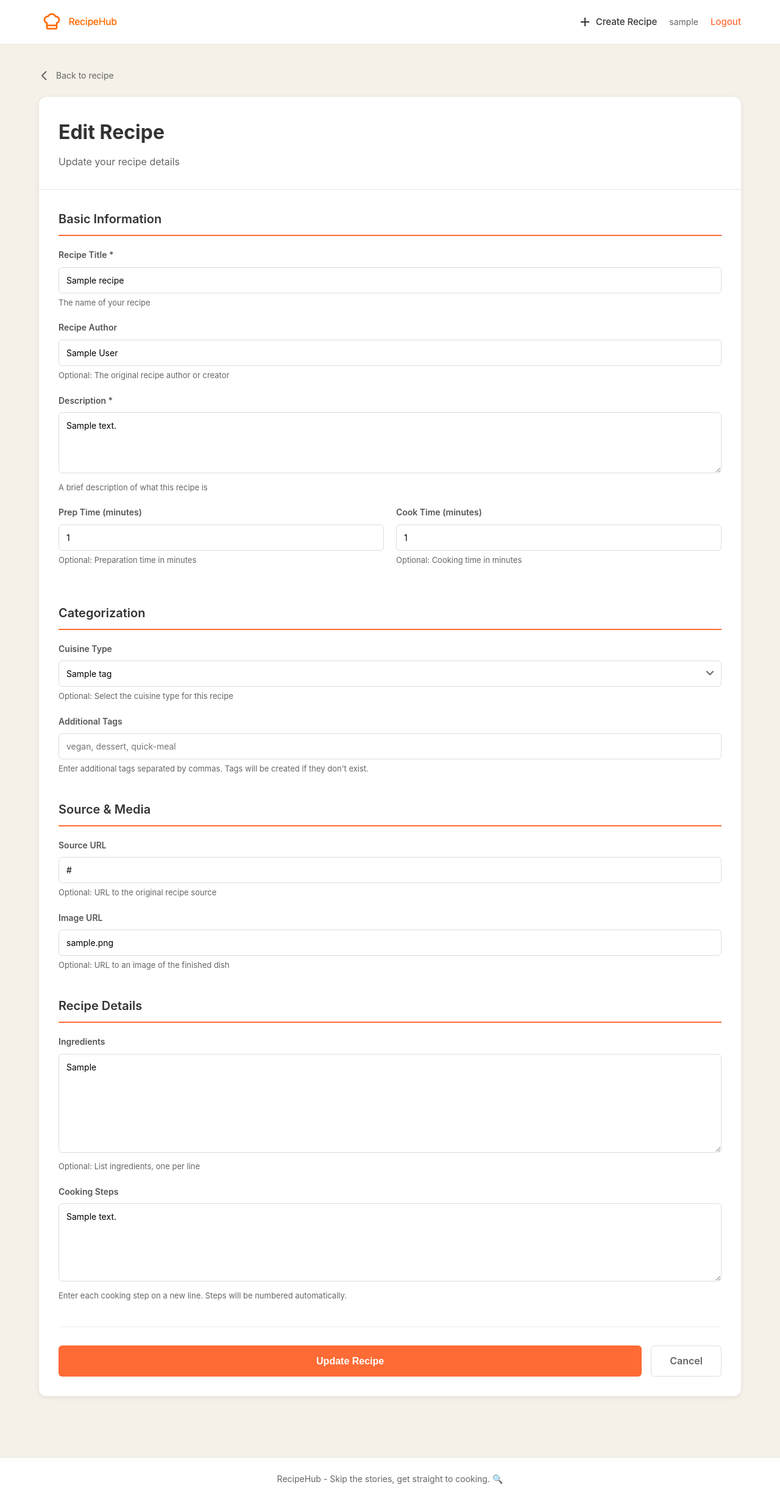
After one commit to luciavinapatino/rough-frost, a Django app: page /recipe/1/edit/ in a window 1280 px wide. The commit adds this page. Shown: the whole page at 61% size. Run offline with Django 4.2, Linux system fonts and the light colour scheme; a user stored in the database is signed in; tables that the repository leaves empty hold one stand-in row (values such as "Sample post").

Commit message:
Add recipe editing functionality
- Add edit button to recipe detail page for recipe authors
- Create edit_recipe view with form prepopulation and authorization
- Add edit_recipe URL pattern
- Create edit_recipe.html template matching create form styling
- Only recipe authors can edit their own recipes

```diff
--- /dev/null
+++ b/django-project/recipes/templates/edit_recipe.html
@@ -0,0 +1,214 @@
+{% load static %}
+<!DOCTYPE html>
+<html lang="en">
+<head>
+    <meta charset="UTF-8">
+    <meta name="viewport" content="width=device-width, initial-scale=1.0">
+    <title>Edit Recipe - RecipeHub</title>
+    <link rel="stylesheet" href="{% static 'css/styles.css' %}">
+</head>
+<body>
+    <header class="main-header">
+        <div class="header-content">
+            <a href="{% url 'home' %}" class="logo">
+                <img src="{% static 'images/Logo_name.png' %}" alt="RecipeHub" style="height: 40px; width: auto;">
+            </a>
+
+            <nav class="main-nav">
+                <a href="{% url 'create_recipe' %}" class="nav-link">
+                    <svg width="20" height="20" viewBox="0 0 20 20" fill="none">
+                        <path d="M10 3V17M3 10H17" stroke="currentColor" stroke-width="2"/>
+                    </svg>
+                    Create Recipe
+                </a>
+                {% if user.is_authenticated %}
+                <div class="user-info">
+                    <span class="username">{{ user.username }}</span>
+                    <a href="{% url 'logout' %}" class="nav-link" style="color: #FF6B35; text-decoration: none;">Logout</a>
+                </div>
+                {% else %}
+                <a href="{% url 'login' %}" class="btn-primary" style="padding: 8px 20px; text-decoration: none; font-size: 14px;">Login</a>
+                {% endif %}
+            </nav>
+        </div>
+    </header>
+
+    <main class="main-content">
+        <div class="content-wrapper">
+            <a href="{% url 'recipe_detail' recipe.pk %}" class="back-link">
+                <svg width="20" height="20" viewBox="0 0 20 20" fill="none">
+                    <path d="M12 3L5 10L12 17" stroke="currentColor" stroke-width="2"/>
+                </svg>
+                Back to recipe
+            </a>
+
+            <div class="recipe-detail">
+                <div class="recipe-header">
+                    <h1 class="recipe-title">Edit Recipe</h1>
+                    <p style="color: #666; margin-top: 10px;">Update your recipe details</p>
+                </div>
+
+                <div class="recipe-content">
+                    <form method="post" novalidate class="recipe-form">
+                        {% csrf_token %}
+
+                        {% if form.non_field_errors %}
+                        <div class="form-errors">
+                            {{ form.non_field_errors }}
+                        </div>
+                        {% endif %}
+
+                        <div class="form-section">
+                            <h2>Basic Information</h2>
+
+                            <div class="form-group">
+                                <label for="id_title">Recipe Title *</label>
+                                {{ form.title }}
+                                {% if form.title.errors %}
+                                <div class="field-error">{{ form.title.errors }}</div>
+                                {% endif %}
+                                {% if form.title.help_text %}
+                                <div class="field-help">{{ form.title.help_text }}</div>
+                                {% endif %}
+                            </div>
+
+                            <div class="form-group">
+                                <label for="id_recipe_author">Recipe Author</label>
+                                {{ form.recipe_author }}
+                                {% if form.recipe_author.errors %}
+                                <div class="field-error">{{ form.recipe_author.errors }}</div>
+                                {% endif %}
+                                {% if form.recipe_author.help_text %}
+                                <div class="field-help">{{ form.recipe_author.help_text }}</div>
+                                {% endif %}
+                            </div>
+
+                            <div class="form-group">
+                                <label for="id_description">Description *</label>
+                                {{ form.description }}
+                                {% if form.description.errors %}
+                                <div class="field-error">{{ form.description.errors }}</div>
+                                {% endif %}
+                                {% if form.description.help_text %}
+                                <div class="field-help">{{ form.description.help_text }}</div>
+                                {% endif %}
+                            </div>
+
+                            <div class="form-row">
+                                <div class="form-group">
+                                    <label for="id_prep_time">Prep Time (minutes)</label>
+                                    {{ form.prep_time }}
+                                    {% if form.prep_time.errors %}
+                                    <div class="field-error">{{ form.prep_time.errors }}</div>
+                                    {% endif %}
+                                    {% if form.prep_time.help_text %}
+                                    <div class="field-help">{{ form.prep_time.help_text }}</div>
+                                    {% endif %}
+                                </div>
+
+                                <div class="form-group">
+                                    <label for="id_cook_time">Cook Time (minutes)</label>
+                                    {{ form.cook_time }}
+                                    {% if form.cook_time.errors %}
+                                    <div class="field-error">{{ form.cook_time.errors }}</div>
+                                    {% endif %}
+                                    {% if form.cook_time.help_text %}
+                                    <div class="field-help">{{ form.cook_time.help_text }}</div>
+                                    {% endif %}
+                                </div>
+                            </div>
+                        </div>
+
+                        <div class="form-section">
+                            <h2>Categorization</h2>
+
+                            <div class="form-group">
+                                <label for="id_cuisine_type">Cuisine Type</label>
+                                {{ form.cuisine_type }}
+                                {% if form.cuisine_type.errors %}
+                                <div class="field-error">{{ form.cuisine_type.errors }}</div>
+                                {% endif %}
+                                {% if form.cuisine_type.help_text %}
+                                <div class="field-help">{{ form.cuisine_type.help_text }}</div>
+                                {% endif %}
+                            </div>
+
+                            <div class="form-group">
+                                <label for="id_tags_csv">Additional Tags</label>
+                                {{ form.tags_csv }}
+                                {% if form.tags_csv.errors %}
+                                <div class="field-error">{{ form.tags_csv.errors }}</div>
+                                {% endif %}
+                                {% if form.tags_csv.help_text %}
+                                <div class="field-help">{{ form.tags_csv.help_text }}</div>
+                                {% endif %}
+                            </div>
+                        </div>
+
+                        <div class="form-section">
+                            <h2>Source & Media</h2>
+
+                            <div class="form-group">
+                                <label for="id_source_url">Source URL</label>
+                                {{ form.source_url }}
+                                {% if form.source_url.errors %}
+                                <div class="field-error">{{ form.source_url.errors }}</div>
+                                {% endif %}
+                                {% if form.source_url.help_text %}
+                                <div class="field-help">{{ form.source_url.help_text }}</div>
+                                {% endif %}
+                            </div>
+
+                            <div class="form-group">
+                                <label for="id_image_url">Image URL</label>
+                                {{ form.image_url }}
+                                {% if form.image_url.errors %}
+                                <div class="field-error">{{ form.image_url.errors }}</div>
+                                {% endif %}
+                                {% if form.image_url.help_text %}
+                                <div class="field-help">{{ form.image_url.help_text }}</div>
+                                {% endif %}
+                            </div>
+                        </div>
+
+                        <div class="form-section">
+                            <h2>Recipe Details</h2>
+
+                            <div class="form-group">
+                                <label for="id_ingredients">Ingredients</label>
+                                {{ form.ingredients }}
+                                {% if form.ingredients.errors %}
+                                <div class="field-error">{{ form.ingredients.errors }}</div>
+                                {% endif %}
+                                {% if form.ingredients.help_text %}
+                                <div class="field-help">{{ form.ingredients.help_text }}</div>
+                                {% endif %}
+                            </div>
+
+                            <div class="form-group">
+                                <label for="id_steps_text">Cooking Steps</label>
+                                {{ form.steps_text }}
+                                {% if form.steps_text.errors %}
+                                <div class="field-error">{{ form.steps_text.errors }}</div>
+                                {% endif %}
+                                {% if form.steps_text.help_text %}
+                                <div class="field-help">{{ form.steps_text.help_text }}</div>
+                                {% endif %}
+                            </div>
+                        </div>
+
+                        <div class="form-actions">
+                            <button type="submit" class="btn-primary">Update Recipe</button>
+                            <a href="{% url 'recipe_detail' recipe.pk %}" class="btn-secondary">Cancel</a>
+                        </div>
+                    </form>
+                </div>
+            </div>
+        </div>
+    </main>
+
+    <footer class="main-footer">
+        <p>RecipeHub - Skip the stories, get straight to cooking. 🔍</p>
+    </footer>
+</body>
+</html>
--- a/django-project/recipes/urls.py
+++ b/django-project/recipes/urls.py
@@ -16,6 +16,7 @@ urlpatterns = [
     path('', views.home, name='home'),
     path('create/', views.create_recipe, name='create_recipe'),
     path('recipe/<int:pk>/', views.recipe_detail, name='recipe_detail'),
+    path('recipe/<int:pk>/edit/', views.edit_recipe, name='edit_recipe'),
     path('c50afae/', views.abtest_view, name='abtest'),
     path('c50afae/click/', views.abtest_click, name='abtest_click'),
     path('login/', views.login_view, name='login'),
--- a/django-project/recipes/views.py
+++ b/django-project/recipes/views.py
@@ -292,6 +292,93 @@ def recipe_detail(request, pk):
     return render(request, 'recipe_detail.html', context)
 
 
+def edit_recipe(request, pk):
+    """
+    Edit an existing recipe.
+
+    Only the recipe author can edit their own recipes. The form is prepopulated
+    with existing recipe data including tags and steps.
+
+    URL Parameters:
+        pk (int): Primary key of the recipe to edit
+
+    Context:
+        form: RecipeForm instance prepopulated with recipe data
+        recipe: The Recipe object being edited
+
+    Returns:
+        GET: Rendered edit_recipe.html template with prepopulated form
+        POST (valid): Redirect to recipe_detail with success message
+        POST (invalid): Rendered edit_recipe.html with form errors
+        403: If user is not the recipe author
+        404: If recipe not found
+    """
+    from django.http import Http404
+
+    # Get the recipe
+    recipe = (
+        Recipe.objects.select_related('author')
+        .prefetch_related('tags', 'steps')
+        .filter(pk=pk)
+        .first()
+    )
+    if not recipe:
+        raise Http404("Recipe not found")
+
+    # Check authorization
+    if request.user != recipe.author:
+        return HttpResponseForbidden("You don't have permission to edit this recipe")
+
+    if request.method == 'POST':
+        form = RecipeForm(request.POST, instance=recipe)
+        if form.is_valid():
+            # Save the recipe (keeps the same author)
+            recipe = form.save()
+
+            # Clear existing tags and steps
+            recipe.tags.clear()
+            recipe.steps.all().delete()
+
+            # Add cuisine tag
+            cuisine_tag = form.cleaned_data.get('cuisine_type')
+            if cuisine_tag:
+                recipe.tags.add(cuisine_tag)
+
+            # Add additional tags
+            tag_names = form.cleaned_data.get('tags_csv', [])
+            for name in tag_names:
+                tag_obj, _ = Tag.objects.get_or_create(name=name)
+                recipe.tags.add(tag_obj)
+
+            # Recreate steps
+            steps_text = form.cleaned_data.get('steps_text', '')
+            for idx, line in enumerate([s.strip() for s in steps_text.splitlines() if s.strip()], start=1):
+                Step.objects.create(recipe=recipe, step_number=idx, instruction_text=line)
+
+            messages.success(request, 'Recipe updated successfully.')
+            return redirect('recipe_detail', pk=recipe.pk)
+    else:
+        # Prepopulate the form with existing data
+        # Extract cuisine tag
+        cuisine_tag = recipe.tags.filter(category='cuisine').first()
+
+        # Extract other tags (non-cuisine)
+        other_tags = recipe.tags.exclude(category='cuisine')
+        tags_csv = ', '.join([tag.name for tag in other_tags])
+
+        # Extract steps
+        steps_text = '\n'.join([step.instruction_text for step in recipe.steps.all()])
+
+        # Create form with instance and initial data for custom fields
+        form = RecipeForm(instance=recipe, initial={
+            'cuisine_type': cuisine_tag,
+            'tags_csv': tags_csv,
+            'steps_text': steps_text,
+        })
+
+    return render(request, 'edit_recipe.html', {'form': form, 'recipe': recipe})
+
+
 def abtest_view(request):
     """
     Public AB test page at /c50afae showing team member nicknames and
```
Also changed, not shown: django-project/recipes/templates/recipe_detail.html (+11 -1 lines).
